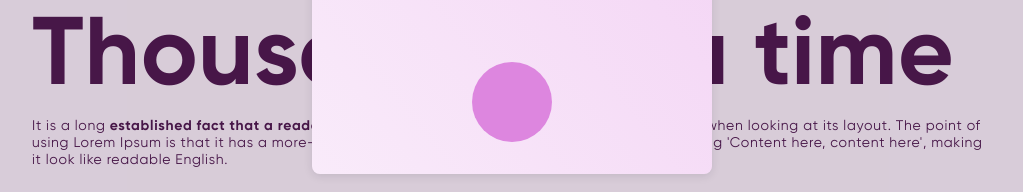
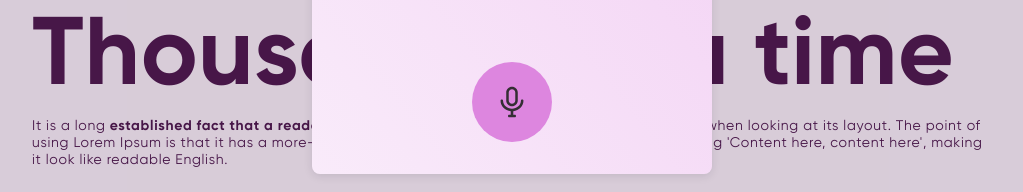
Before and after one commit to xzd3n3k/digital_agent, a React (Create React App) app: page / in a window 1280 px wide. Both pictures are taken after a click on the button "Call Jessica". Shown: the part 346-538 px from the top of the page, without its empty margins (128-1151 px from the left). Built offline with nearby package versions, Linux system fonts and the light colour scheme; no server answers.

Commit message:
format and styles for voice recording, added new icon

```diff
--- a/src/components/VoiceRecording/VoiceRecording.scss
+++ b/src/components/VoiceRecording/VoiceRecording.scss
@@ -14,18 +14,32 @@
     cursor: pointer;
     position: relative;
     overflow: hidden;
-  }
 
-  .delete-icon-btn {
-    fill: var(--text-color-primary);
-    width: var(--button-size-base);
-    height: var(--button-size-base);
+    .mic-icon {
+      width: var(--button-size-base);
+      height: var(--button-size-base);
+
+      svg {
+        width: var(--button-size-base);
+        height: var(--button-size-base);
+        fill: var(--theme-color-common-800);
+      }
+    }
+
+    &.disabled {
+      cursor: default;
+
+      .mic-icon {
+        svg {
+          fill: var(--color-white);
+        }
+      }
+    }
   }
 
   .voice-recording-canvas {
     width: 80px;
     height: 80px;
     position: absolute;
-
   }
 }
--- a/src/components/VoiceRecording/VoiceRecording.tsx
+++ b/src/components/VoiceRecording/VoiceRecording.tsx
@@ -1,19 +1,21 @@
 import './VoiceRecording.scss';
 import React, { useEffect, useRef, useState } from 'react';
+import {MicIcon} from "../../icons";
 
 interface VoiceRecorderProps {
     onRecordingComplete?: (blob: Blob) => void;
 }
 
 export default function VoiceRecording({ onRecordingComplete }: VoiceRecorderProps) {
-    const [isRecording, setIsRecording] = useState(false);
     const [audioUrl, setAudioUrl] = useState<string | null>(null);
     const [isPlaying, setIsPlaying] = useState(false);
+    const [isRecording, setIsRecording] = useState(false);
+    const [shouldAutoPlay, setShouldAutoPlay] = useState(false);
+
     const audioRef = useRef<HTMLAudioElement>(null);
+    const chunksRef = useRef<Blob[]>([]);
     const mediaRecorderRef = useRef<MediaRecorder | null>(null);
-    const chunksRef = useRef<Blob[]>([]);
     const websocketRef = useRef<WebSocket | null>(null);
-    const [shouldAutoPlay, setShouldAutoPlay] = useState(false);
 
     useEffect(() => {
         const ws = new WebSocket('ws://localhost:8080');
@@ -105,9 +107,10 @@ export default function VoiceRecording({ onRecordingComplete }: VoiceRecorderPro
     return (
         <div className="voice-recording-container">
             <div
-                className="voice-recording-button"
+                className={`voice-recording-button ${isPlaying ? 'disabled' : ''}`}
                 onClick={isPlaying ? undefined : toggleRecording}
             >
+                <span className={`mic-icon`}> <MicIcon /> </span>
             </div>
 
             {audioUrl && (
--- a/src/icons/index.ts
+++ b/src/icons/index.ts
@@ -5,3 +5,4 @@ export { ReactComponent as ChartLineUpIcon } from './chart_line_up_icon.svg';
 export { ReactComponent as ShieldCheckIcon } from './shield_check_icon.svg';
 export { ReactComponent as DeleteIcon } from './delete_icon.svg';
 export { ReactComponent as CallIcon } from './call_icon.svg';
+export { ReactComponent as MicIcon } from './mic_icon.svg';
```
Also changed, not shown: src/icons/mic_icon.svg (added).
